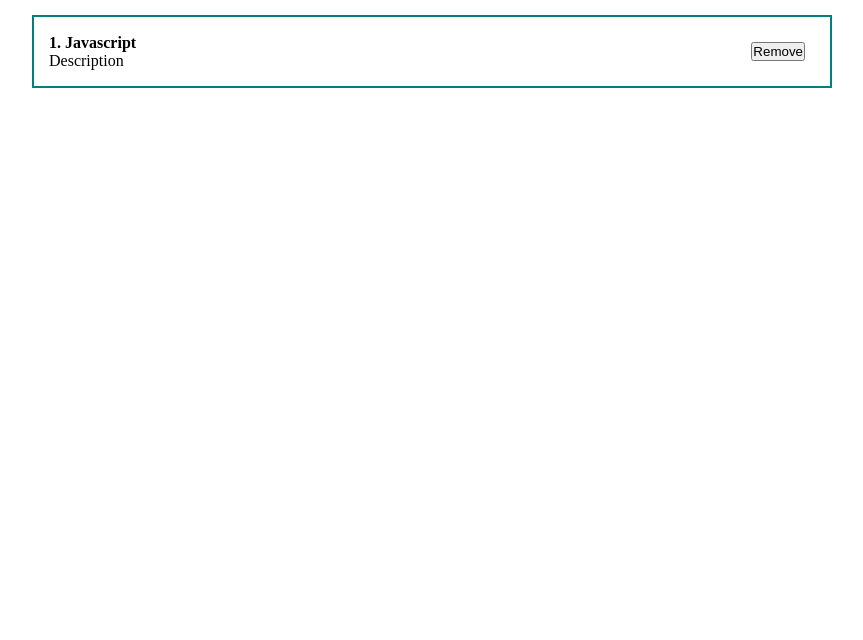
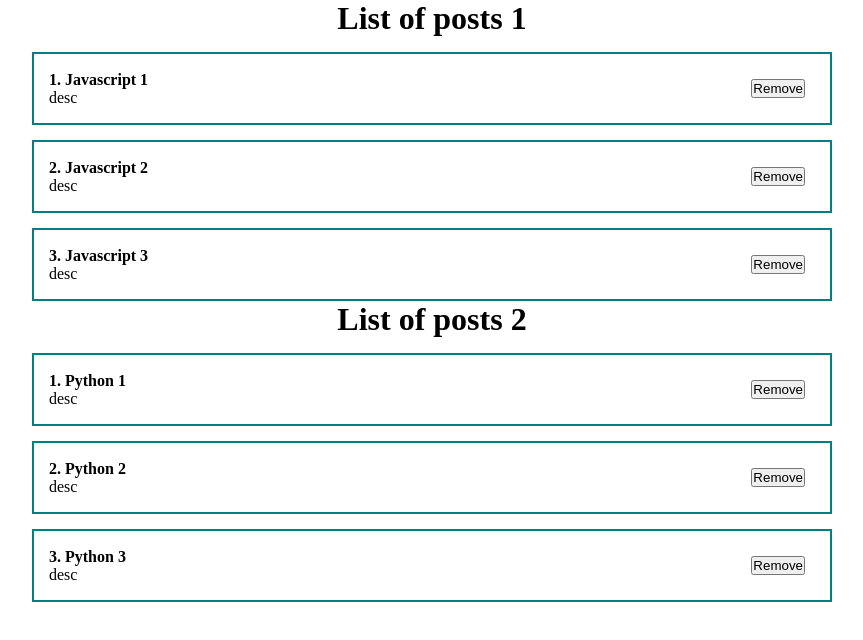
Before and after one commit to ZhangaliMalikazhdar/react-tut-3-hours, a React (Create React App) app: page / in a window 1280 px wide. Shown: the top 640 px of the page, without its empty margins (208-1071 px from the left). Built offline with nearby package versions, Linux system fonts and the light colour scheme.

Commit message:
some const post names

```diff
--- a/src/App.js
+++ b/src/App.js
@@ -1,15 +1,24 @@
 import React, { useState } from 'react';
-import Counter from './components/Counter';
-import ClassCounter from './components/ClassCounter';
 import './styles/App.css';
-import PostItem from './components/PostItem';
+import PostList from './components/PostList';
 
 function App() {
+  const [posts, setPosts] = useState([
+    {id: 1, title: 'Javascript 1', body: 'desc'},
+    {id: 2, title: 'Javascript 2', body: 'desc'},
+    {id: 3, title: 'Javascript 3', body: 'desc'},
+  ])
+
+  const [posts2, setPosts2] = useState([
+    {id: 1, title: 'Python 1', body: 'desc'},
+    {id: 2, title: 'Python 2', body: 'desc'},
+    {id: 3, title: 'Python 3', body: 'desc'},
+  ])
+
   return (
     <div className="App">
-      <PostItem post={{id: 1, title: 'Javascript', body: 'Description'}} />
-      {/* <ClassCounter />
-      <Counter /> */}
+      <PostList posts={posts} title='List of posts 1' />
+      <PostList posts={posts2} title='List of posts 2' />
     </div>
   );
 }
--- /dev/null
+++ b/src/components/PostList.jsx
@@ -0,0 +1,17 @@
+import React from "react";
+import PostItem from "./PostItem";
+
+const PostList = ({posts, title}) => {
+    return (
+        <div>
+            <h1 style={{textAlign: 'center'}}>
+                {title}
+            </h1>
+            {posts.map(post =>
+                <PostItem post={post} key={post.id} />
+            )}
+      </div>
+    )
+}
+
+export default PostList;
```
